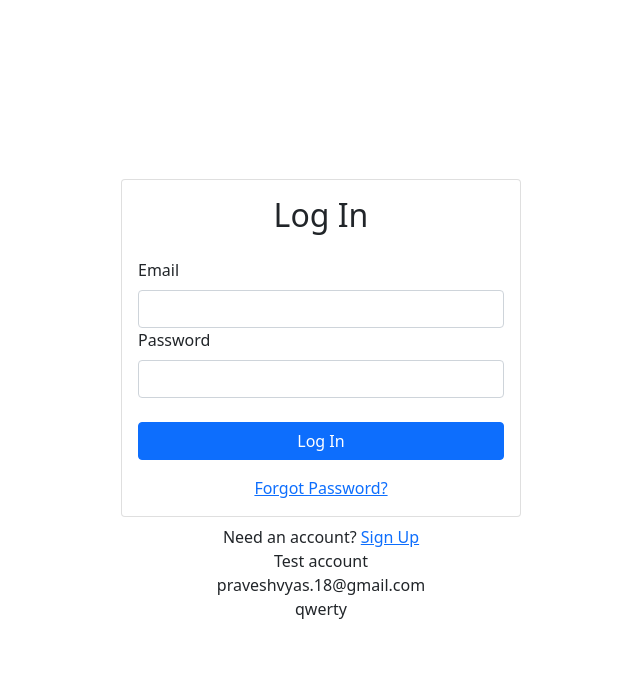
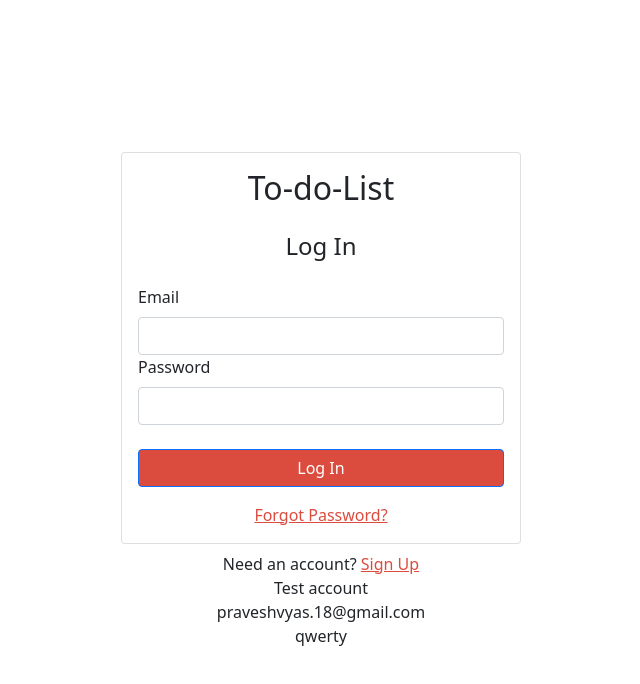
Before and after one commit to vp5h/To-Do-List, a React (Create React App) app: page /login in a window 1280 px wide. Shown: the top 684 px of the page, without its empty margins (319-959 px from the left). Built offline with nearby package versions, Linux system fonts and the light colour scheme; no server answers.

Commit message:
Asthetics

```diff
--- a/src/App.scss
+++ b/src/App.scss
@@ -129,6 +129,27 @@ $genric-bg: #db4c3f;
 //DarKmode
 .darkmode {
   background-color: #282828;
+
+  .add-task__shallow,
+  .add-project {
+    @include no-select;
+    cursor: pointer;
+    margin-bottom: 20px;
+  }
+
+  .add-task__plus,
+  .add-project__plus {
+    color: #dd4b39;
+    font-size: 18px;
+  }
+
+  .add-task__text,
+  .add-project__text {
+    display: inline-block;
+    color: #cacaca;
+    font-size: 14px;
+    margin-left: 15px;
+  }
 
   header {
     -webkit-box-shadow: 0 1px 3px 0 rgba(0, 0, 0, 0.15);
@@ -746,6 +767,7 @@ header {
       -webkit-box-align: center;
       -ms-flex-align: center;
       align-items: center;
+      color: grey;
 
       span:first-of-type {
         margin-right: 10px;
@@ -774,6 +796,7 @@ header {
     padding: 0;
 
     div:nth-child(1) {
+      color: grey;
       width: 100%;
       padding: 10px;
     }
--- a/src/components/layout/auth/Login.js
+++ b/src/components/layout/auth/Login.js
@@ -36,7 +36,8 @@ export default function Login() {
         <div className="w-100" style={{ maxWidth: '400px' }}>
           <Card>
             <Card.Body>
-              <h2 className="text-center mb-4">Log In</h2>
+              <h2 className="text-center mb-4">To-do-List</h2>
+              <h4 className="text-center mb-4">Log In</h4>
               {error && <Alert variant="danger">{error}</Alert>}
               <Form onSubmit={handleSubmit}>
                 <Form.Group id="email">
@@ -48,17 +49,27 @@ export default function Login() {
                   <Form.Control type="password" ref={passwordRef} required />
                 </Form.Group>
                 <br />
-                <Button disabled={loading} className="w-100" type="submit">
+                <Button
+                  disabled={loading}
+                  style={{ backgroundColor: '#db4c3f' }}
+                  className="w-100"
+                  type="submit"
+                >
                   Log In
                 </Button>
               </Form>
               <div className="w-100 text-center mt-3">
-                <Link to="/forgot-password">Forgot Password?</Link>
+                <Link to="/forgot-password" style={{ color: '#db4c3f' }}>
+                  Forgot Password?
+                </Link>
               </div>
             </Card.Body>
           </Card>
           <div className="w-100 text-center mt-2">
-            Need an account? <Link to="/signup">Sign Up</Link>
+            Need an account?{' '}
+            <Link to="/signup" style={{ color: '#db4c3f' }}>
+              Sign Up
+            </Link>
             <br />
             Test account
             <br />
--- a/src/components/layout/auth/Signup.js
+++ b/src/components/layout/auth/Signup.js
@@ -47,6 +47,7 @@ export default function Signup() {
         <div className="w-100" style={{ maxWidth: '400px' }}>
           <Card>
             <Card.Body>
+              <h2 className="text-center mb-4">To-do-List</h2>
               <h2 className="text-center mb-4">Sign Up</h2>
               {error && <Alert variant="danger">{error}</Alert>}
               <Form onSubmit={handleSubmit}>
@@ -72,7 +73,12 @@ export default function Signup() {
                   />
                 </Form.Group>
                 <br />
-                <Button disabled={loading} className="w-100" type="submit">
+                <Button
+                  disabled={loading}
+                  className="w-100"
+                  type="submit"
+                  style={{ backgroundColor: '#db4c3f' }}
+                >
                   Sign Up
                 </Button>
               </Form>
@@ -80,7 +86,10 @@ export default function Signup() {
           </Card>
 
           <div className="w-100 text-center mt-2">
-            Already have an account? <Link to="/login">Log In</Link>
+            Already have an account?{' '}
+            <Link to="/login" style={{ color: '#db4c3f' }}>
+              Log In
+            </Link>
           </div>
         </div>
       </Container>
```
